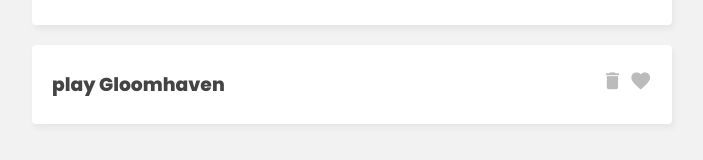
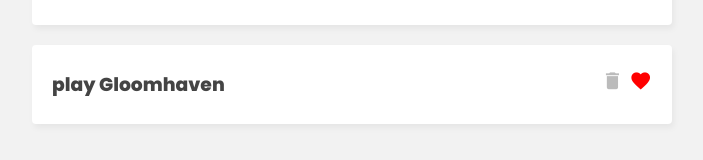
Before and after one commit to smartDailyJohnny/pinia-practice, a Vue app: page / in a window 1280 px wide. Shown: the part 360-520 px from the top of the page, without its empty margins (288-991 px from the left). Built offline with nearby package versions, Linux system fonts and the light colour scheme.

Commit message:
favorite finished

```diff
--- a/src/components/TaskDetails.vue
+++ b/src/components/TaskDetails.vue
@@ -1,4 +1,7 @@
 <script setup>
+import { useTaskStore } from '@/stores/TaskStore';
+const taskStore = useTaskStore();
+
 const props = defineProps({
     task: {
         type: Object,
@@ -12,8 +15,14 @@
     <div class="task">
         <h3>{{ task.title }}</h3>
         <div class="icons">
-            <i class="material-icons">delete</i>
-            <i class="material-icons">favorite</i>
+            <i class="material-icons" @click="taskStore.deleteTask(task.id)">delete</i>
+            <i class="material-icons" @click="taskStore.toggleFav(task.id)" :class="{ 'favorite': task.isFav }">favorite</i>
         </div>
     </div>
 </template>
+
+<style scoped>
+.favorite {
+    color: red;
+}
+</style>
--- a/src/stores/TaskStore.js
+++ b/src/stores/TaskStore.js
@@ -22,6 +22,13 @@
     actions: {
         addTask(task) {
             this.tasks.push(task)
+        },
+        deleteTask(deleteId) {
+            this.tasks = this.tasks.filter(item => item.id !== deleteId)
+        },
+        toggleFav(favId) {
+            const task = this.tasks.find(item => item.id === favId)
+            task.isFav = !task.isFav
         }
     }
 })
```
